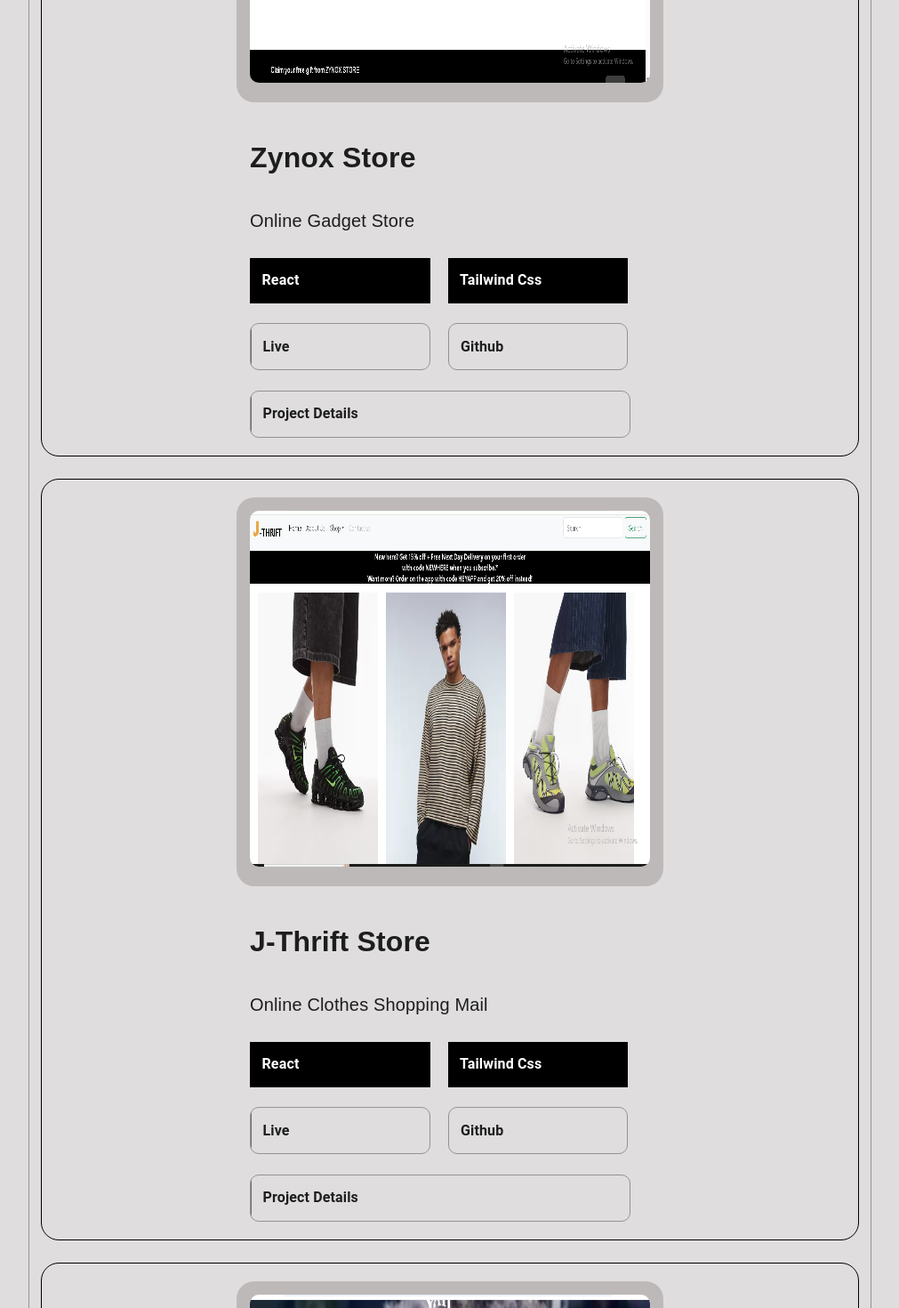
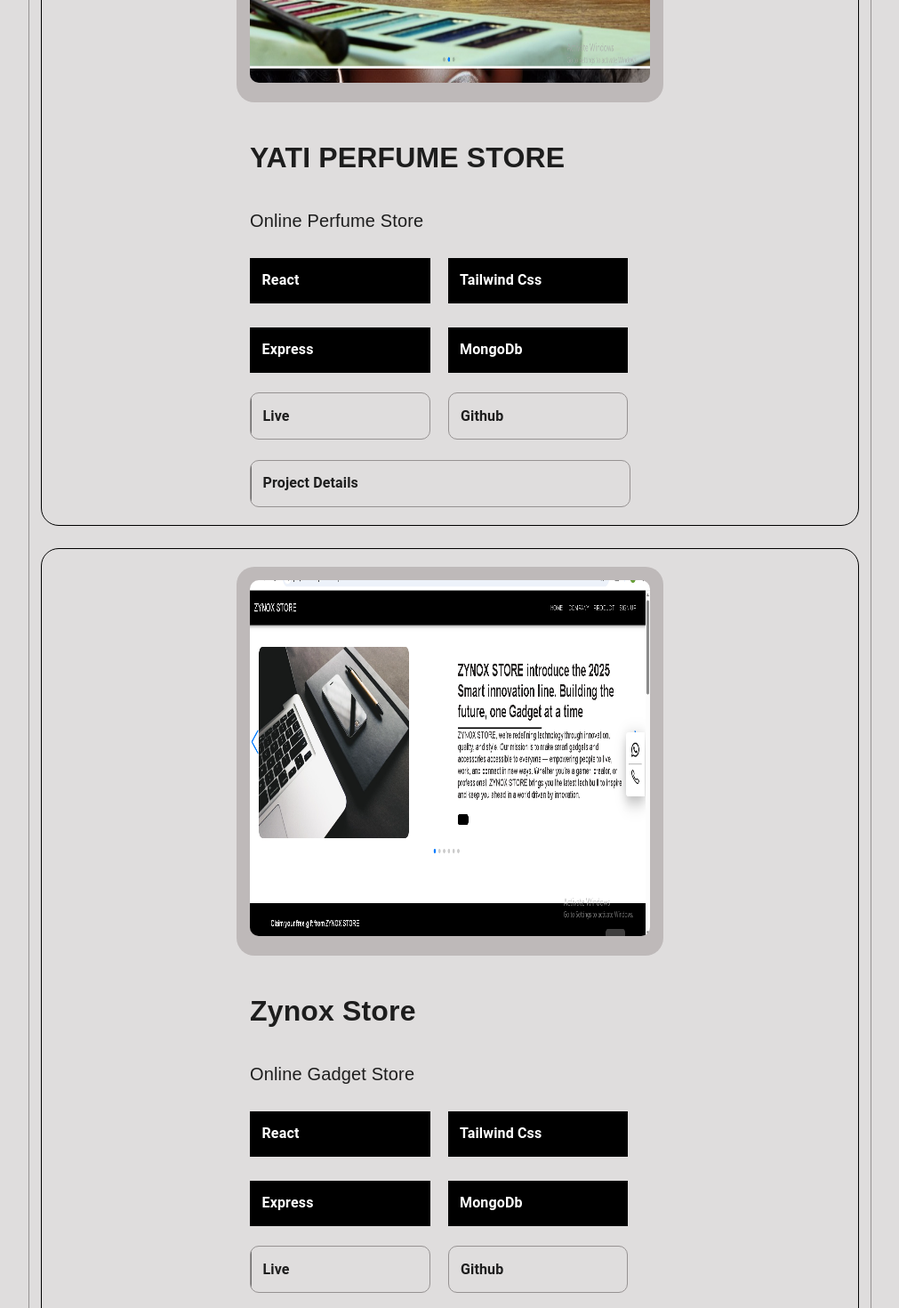
Before and after one commit to onuohajaphet4-ui/Japhet-Portfolio, a React (Vite) app: page /project in a window 1280 px wide. Shown: the part 540-2010 px from the top of the page at 89% size, without its empty margins (134-1145 px from the left). Built offline with nearby package versions, Linux system fonts and the light colour scheme.

Commit message:
Yati  commit

```diff
--- a/src/Component/More.jsx
+++ b/src/Component/More.jsx
@@ -3,22 +3,24 @@ import project3 from '../assets/project3.png'
 import project4 from '../assets/project.png'
 import project5 from '../assets/project5.png'
 import project6 from '../assets/project6.png'
+import project2 from '../assets/project2.png'
 import './More.css'
 
 const More = () => {
     const more =[
+      {
+           img: project2,
+           title: 'react',
+           text: 'taiwind',
+           live:'Live ',
+           a: 'https://j-thrift-store.vercel.app/'
+         },
          {
            img: project3,
            title: 'react',
            text: 'taiwind',
            live:'Live ',
            a: 'https://pro-roz-web-development.vercel.app/'
-         },{
-           img: project4,
-           title: 'react',
-           text: 'taiwind',
-           live:'Live ',
-           a: '#'
          },
           {
            img: project5,
--- a/src/Page/About.jsx
+++ b/src/Page/About.jsx
@@ -19,9 +19,7 @@ export default function AccordionExpandIcon() {
       </h4>
 
       <p>
-        I turn UI ideas into real, working React projects.Fast learner. Pixel-perfection lover.
-       If it slides, fades, animates, or transforms — I’m interested 😂.
-      I enjoy creating smooth, responsive and interactive user experiences that feel modern and alive.
+         A full-stack developer building modern web apps with React and scalable backend systems. I focus on clean code, performance, and seamless user experiences.
       </p>
       <Accordion  style={{borderRadius:'10px' , borderBottom:'1px white solid'}}>
         <AccordionSummary
@@ -33,7 +31,7 @@ export default function AccordionExpandIcon() {
         </AccordionSummary>
         <AccordionDetails>
           <Typography style={{fontSize:'17px'}}>
-           Hi, I’m Onuoha Japhet a Professonal, entry-level frontend web developer currently learning Backend.
+           Hi, I’m Onuoha Japhet a Professonal, full stack software developer.
           </Typography>
         </AccordionDetails>
       </Accordion>
@@ -49,7 +47,7 @@ export default function AccordionExpandIcon() {
         </AccordionSummary>
         <AccordionDetails>
           <Typography style={{fontSize:'17px'}}>
-            I’ve been on my tech journey for about 3-4months now, and I’ve been documenting it online for 100 days.
+            I’ve been on my tech journey for about 1year+ now, and I’ve been documenting it online for 400 days+.
           </Typography>
         </AccordionDetails>
       </Accordion>
@@ -66,7 +64,7 @@ export default function AccordionExpandIcon() {
         </AccordionSummary>
         <AccordionDetails>
           <Typography style={{fontSize:'17px'}}>
-            I design and develop responsive, modern web interfaces using HTML, CSS, JavaScript, Tailwind CSS,  Git, GitHub, React, and Next.js.
+            I design and develop responsive, modern web interfaces using HTML, CSS, JavaScript, Tailwind CSS, Mongodb, Express, Node.js, GitHub, React, and Next.js.
           </Typography>
         </AccordionDetails>
       </Accordion>
@@ -83,8 +81,7 @@ export default function AccordionExpandIcon() {
         </AccordionSummary>
         <AccordionDetails>
           <Typography style={{fontSize:'17px'}}>
-            I’m inspired by solving problems with code and creating sleek, interactive designs that people enjoy using
-          </Typography>
+           I enjoy solving real problems by building clean, scalable full-stack applications that are both functional and user-friendly.          </Typography>
         </AccordionDetails>
       </Accordion>
 
@@ -100,7 +97,7 @@ export default function AccordionExpandIcon() {
         </AccordionSummary>
         <AccordionDetails>
           <Typography style={{fontSize:'17px'}}>
-            I’m currently diving deeper into React and exploring Next.js for full-stack development.
+          Currently deepening my full-stack skills with React, backend development, APIs, and system design.
           </Typography>
         </AccordionDetails>
       </Accordion>
@@ -117,7 +114,7 @@ export default function AccordionExpandIcon() {
         </AccordionSummary>
         <AccordionDetails>
           <Typography style={{fontSize:'17px'}}>
-            My goal is to grow into a well-rounded frontend engineer and contribute to impactful projects that make a difference.
+            My goal is to grow into a well-rounded Fullstack Developer and contribute to impactful projects that make a difference.
              withn the main intetion of integrating tech into  the daily life of every Nigerian or Even African at large
           </Typography>
         </AccordionDetails>
--- a/src/Page/Home.jsx
+++ b/src/Page/Home.jsx
@@ -7,8 +7,8 @@ const Home = () => {
      <h1 className='home-h1'>✨ Hi, I’m Onuoha Japhet.</h1>
 
      <p className='home-p'>
-      A self-taught frontend web developer 💻
-      passionate about transforming concepts 💡 into sleek, interactive designs 🎨⚡
+      A self-taught Fullstack Software developer 💻
+      passionate about transforming concepts 💡 into sleek, interactive designs/full-stack applications 🎨⚡
      </p>
 
      <div className="home-input">
--- a/src/Page/Project.jsx
+++ b/src/Page/Project.jsx
@@ -1,7 +1,7 @@
 import React  from 'react'
 import './Project.css'
 import project1 from '../assets/project1.png'
-import project2 from '../assets/project2.png'
+import project7 from '../assets/project7.png'
 import project3 from '../assets/yati.png'
 import More from '../Component/More'
 import {Link} from 'react-router-dom'
@@ -17,6 +17,34 @@ const Skill = () => {
 
       <div className="contact-card">
         <div className="con-img">
+        <img src={project7} alt="" />
+        </div>
+
+        <div className="con-info">
+          <h1>YATI PERFUME STORE</h1>
+          <p>Online Perfume Store</p>
+
+          <div className="conflex1">
+             <h4>React</h4>
+             <h4>Tailwind Css</h4>
+          </div>
+
+           <div className="conflex1">
+             <h4>Express</h4>
+             <h4>MongoDb</h4>
+          </div>
+
+          <div className="conflex2">
+            <h4 className='h44 slide-hover'><a href="https://yati-eight.vercel.app/" style={{textDecoration:'none' , color:'inherit'}}>Live</a></h4>
+            <h4  className='h44 slide-hover'><a href="https://github.com/onuohajaphet4-ui/Yati" style={{textDecoration:'none' , color:'inherit'}}>Github</a></h4>
+          </div>
+
+          <h4 className='con-h4 slide-hover'><Link to='/zynox' style={{textDecoration:'none' , color:'inherit'}}>Project Details</Link></h4>
+        </div>
+      </div>
+
+      <div className="contact-card">
+        <div className="con-img">
         <img src={project1} alt="" />
         </div>
 
@@ -29,6 +57,11 @@ const Skill = () => {
              <h4>Tailwind Css</h4>
           </div>
 
+          <div className="conflex1">
+             <h4>Express</h4>
+             <h4>MongoDb</h4>
+          </div>
+
           <div className="conflex2">
             <h4 className='h44 slide-hover'><a href="https://project-work-pi.vercel.app/" style={{textDecoration:'none' , color:'inherit'}}>Live</a></h4>
             <h4  className='h44 slide-hover'> <a href="https://github.com/onuohajaphet4-ui/Project-work" style={{textDecoration:'none' , color:'inherit'}}>Github</a></h4>
@@ -37,31 +70,6 @@ const Skill = () => {
           <h4 className='con-h4 slide-hover'><Link to='/zynox' style={{textDecoration:'none' , color:'inherit'}}>Project Details</Link></h4>
         </div>
       </div>
-
-
-            <div className="contact-card">
-        <div className="con-img">
-        <img src={project2} alt="" />
-        </div>
-
-        <div className="con-info">
-          <h1>J-Thrift Store</h1>
-          <p>Online Clothes Shopping Mail</p>
-
-          <div className="conflex1">
-             <h4>React</h4>
-             <h4>Tailwind Css</h4>
-          </div>
-
-          <div className="conflex2">
-            <h4 className='h44 slide-hover'><a href="https://j-thrift-store.vercel.app/" style={{textDecoration:'none' , color:'inherit'}}>Live</a></h4>
-            <h4  className='h44 slide-hover'><a href="https://github.com/onuohajaphet4-ui/J-THRIFT-STORE" style={{textDecoration:'none' , color:'inherit'}}>Github</a></h4>
-          </div>
-
-          <h4 className='con-h4 slide-hover'><Link to='/zynox' style={{textDecoration:'none' , color:'inherit'}}>Project Details</Link></h4>
-        </div>
-      </div>
-
 
 
 
@@ -77,6 +85,11 @@ const Skill = () => {
           <div className="conflex1">
              <h4>React</h4>
              <h4>Javascript</h4>
+          </div>
+
+          <div className="conflex1">
+             <h4>Express</h4>
+             <h4>MongoDb</h4>
           </div>
 
           <div className="conflex2">
```
Also changed, not shown: src/assets/project7.png (added).
